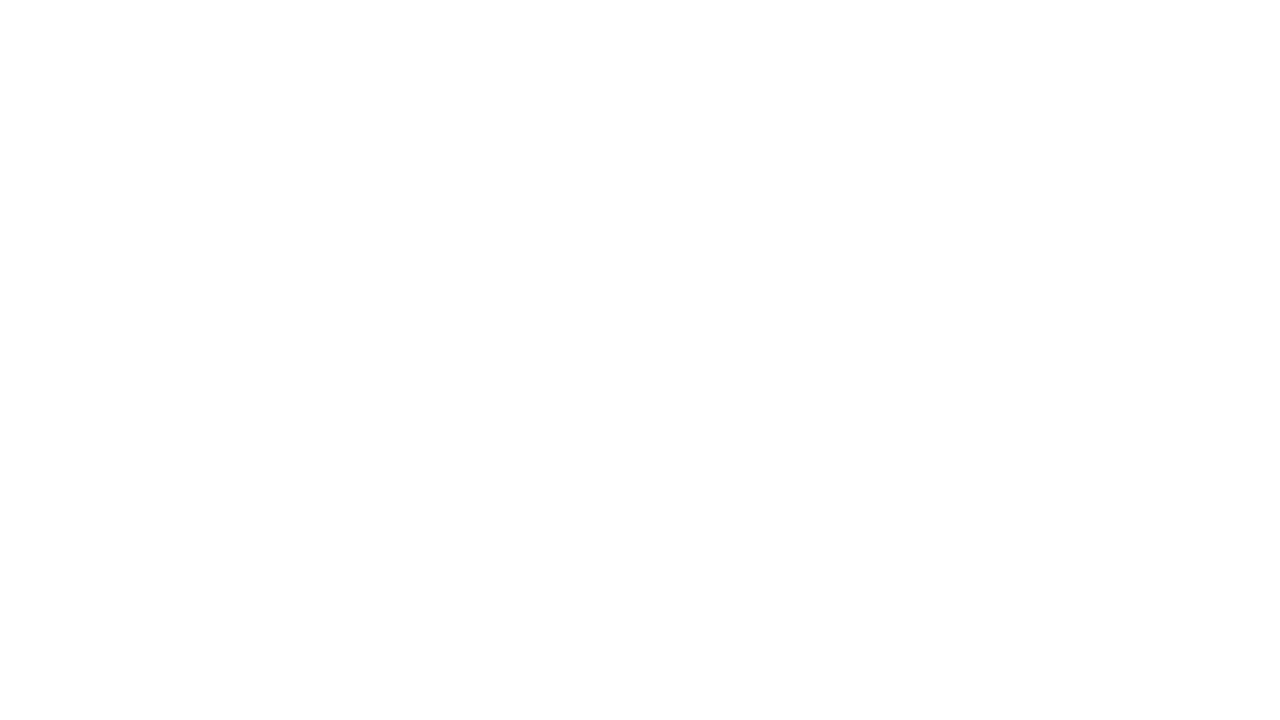
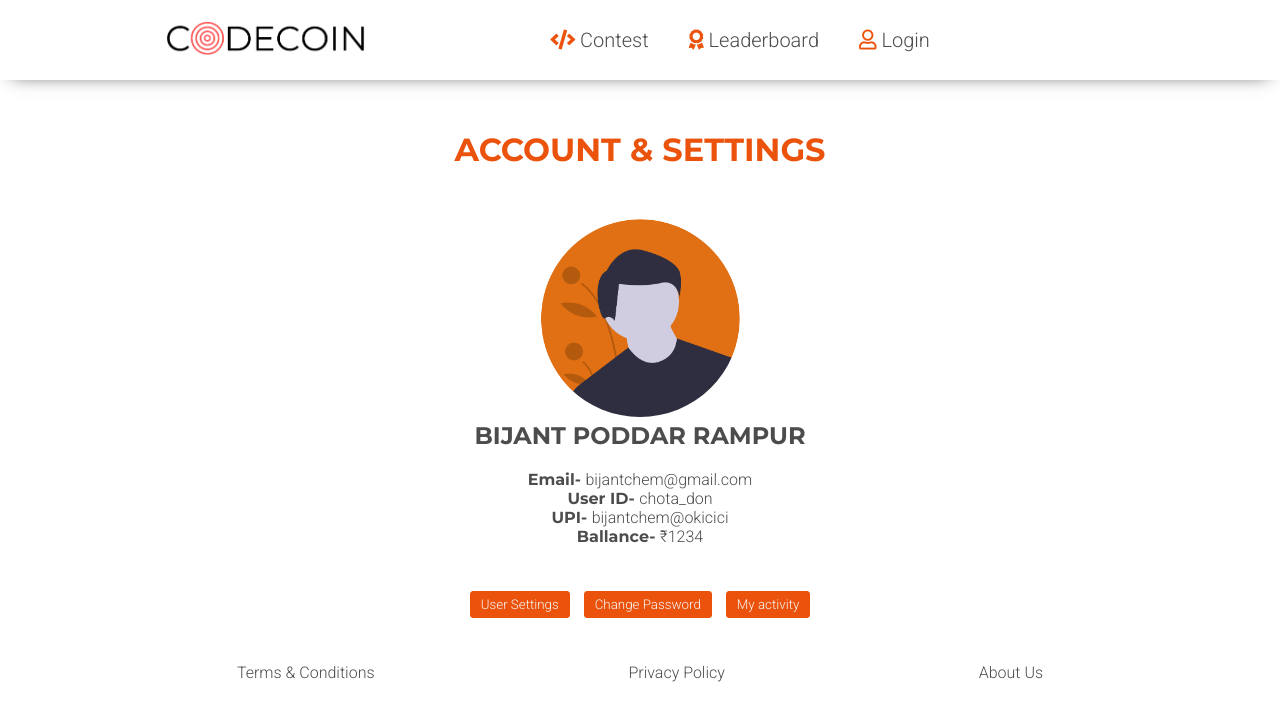
Before and after one commit to amansrivastava905/codercoin, a plain HTML site: page account.html in a window 1280 px wide. Drawn offline with Linux system fonts and the light colour scheme.

Commit message:
my account added.

```diff
--- a/account.html
+++ b/account.html
@@ -0,0 +1,114 @@
+<!DOCTYPE html>
+<html lang="en">
+<head>
+    <meta charset="UTF-8">
+    <meta name="viewport" content="width=device-width, initial-scale=1.0">
+    <title>CODECOIN | my account</title>
+    <!-- style -->
+    <link rel="stylesheet" href="style/nav.css">
+    <link rel="stylesheet" href="style/account.css">
+    <!-- icon -->
+    <link rel="stylesheet" href="https://cdnjs.cloudflare.com/ajax/libs/font-awesome/5.14.0/css/all.min.css">
+    <!-- fonts
+    font-family: 'Montserrat', sans-serif;
+    font-family: 'Roboto', sans-serif;
+    -->
+    <link href="https://fonts.googleapis.com/css2?family=Montserrat:wght@700&family=Roboto:wght@300&display=swap" rel="stylesheet">
+
+    <!-- favicon -->
+</head>
+
+<style>
+    #coverAll {
+        width:100%;
+        height:100%;
+        opacity:.95;
+        top:0;
+        left:0;
+        display:none;
+        position:fixed;
+        background-color:rgba(0, 0, 0, 0.5);
+        overflow:auto
+	}
+</style>
+
+<body>
+
+    <div id="coverAll" onclick="navigation()"></div>
+
+     <!-- navbar -->
+
+     <nav>
+        <div class="navbar">
+            <div class="logo">
+                <a href="#"><img src="logo/codecoin-t.png" alt="logo"></a>
+            </div>
+            <div class="nav">
+
+                <ul>
+                    <li class="nav-items"><a href="contest.html"><i class="fas fa-code"></i> Contest</a></i></li>
+                    <li class="nav-items"><a href="leaderboard.html"> <i class="fas fa-award"></i> Leaderboard</a></li>
+                    <li class="nav-items"><a href="#login"> <i class="far fa-user"></i> Login</a></li>
+                </ul>
+
+                <div class="nav-social">
+                    <a href="#"><i class="fab fa-facebook-square fa-2x"></i></a>
+                    <a href="#"><i class="fab fa-instagram fa-2x"></i></a>
+                    <a href="#"><i class="fab fa-youtube fa-2x"></i></a>
+                    <a href="#"><i class="fab fa-linkedin fa-2x"></i></a>
+                    <a href="#"><i class="fab fa-twitter-square fa-2x"></i></a>
+                </div>
+
+            </div>
+
+            <div class="burger-menu">
+                <div class="burger">
+                    <i class="fa fa-bars fa-2x" id="burger"></i>
+                </div>
+            </div>
+        </div>
+    </nav>
+
+
+
+    <!-- account-home -->
+
+    <div class="account-container">
+        <h1>ACCOUNT & SETTINGS</h1>
+        <div class="account">
+            <div class="image">
+                <img src="image/account-user-default.png" alt="user default profile">
+            </div>
+            <div class="name">
+                <h2>BIJANT PODDAR RAMPUR</h2>
+            </div>
+            <div class="details">
+                <p class="account-email">Email- <span>bijantchem@gmail.com</span></p>
+                <p class="account-userID">User ID- <span>chota_don</span></p>
+                <p class="account-UPI">UPI- <span>bijantchem@okicici</span></p>
+                <p class="account-ballance">Ballance- <span>₹1234</span></p>
+            </div>
+
+            <div class="buttons">
+                <button class="User-settings">User Settings</button>
+                <button class="password">Change Password</button>
+                <button class="user-achievements">My activity</button>
+            </div>
+        </div>
+
+        <div class="misc">
+            <a href="#">Terms & Conditions</a>
+            <a href="#">Privacy Policy</a>
+            <a href="#">About Us</a>
+        </div>
+    </div>
+
+
+    <!-- script files -->
+
+    <script src="script/nav.js"></script>
+</body>
+
+
+
+</html>
--- /dev/null
+++ b/style/account.scss
@@ -0,0 +1,109 @@
+$heading-font:'Montserrat', sans-serif;
+$content-font:'Roboto', sans-serif;
+
+
+
+$content-color-l:rgba(0,0,0,0.7);
+$content-color-l-xl:rgba(0,0,0,0.5);
+$content-color-l-contrast:rgba(255,255,255,1);
+$heading-color-l:rgb(235, 83, 13);
+$background-l:rgba(255,255,255,0.95);
+$background-l-contrast:rgba(0,0,0,0.05);
+
+
+$font-size-1:36px;
+$font-size-2:28px;
+$font-size-3:24px;
+$font-size-4:20px;
+$font-size-5:18px;
+$font-size-6:16px;
+$font-size-7:12px;
+
+
+
+
+.account-container{
+    padding:80px 10px 50px 10px;
+
+    h1{
+        color:$heading-color-l;
+        font-family: $heading-font;
+        text-align: center;
+        padding:50px 10px;
+    }
+
+    .account{
+        text-align: center;
+        .image{
+            text-align: center;
+            img{
+                width:200px;
+                border-radius: 50%;
+            }
+        }
+        .name{
+            text-align: center;
+            h2{
+                font-family: $heading-font;
+                color:$content-color-l;
+            }
+        }
+
+        .details{
+            padding:20px 0px;
+            // text-align: center;
+            p{
+                font-family: $heading-font;
+                color:$content-color-l;
+                span{
+                    font-family: $content-font;
+                }
+            }
+        }
+
+        .buttons{
+            padding:20px 0px;
+            button{
+                padding:5px 10px;
+                margin:5px;
+                background-color: $heading-color-l;
+                font-family: $content-font;
+                border:1px solid $heading-color-l;
+                border-radius: 3px;
+                color:whitesmoke;
+                transition: background-color 0.4s;
+                outline: none;
+                &:hover{
+                    transition: background-color 0.2s;
+                    background-color: white;
+                    color:$heading-color-l;
+                    cursor: pointer;
+                }
+            }
+
+
+        }
+
+    }
+
+    .misc{
+        @media screen and (max-width:600px){
+            padding:10px 50px;
+        }
+        @media screen and (max-width:500px){
+            padding:10px 10px;
+        }
+        padding:10px 100px;
+        display: flex;
+        justify-content: space-around;
+        a{
+            text-decoration: none;
+            font-family: $content-font;
+            color:$content-color-l;
+            margin:10px 10px;
+            &:hover{
+                color:$heading-color-l;
+            }
+        }
+    }
+}
```
Also changed, not shown: index.html (+2 -2 lines), image/account-user-default.png (added), style/account.css (added), 1 other file.
